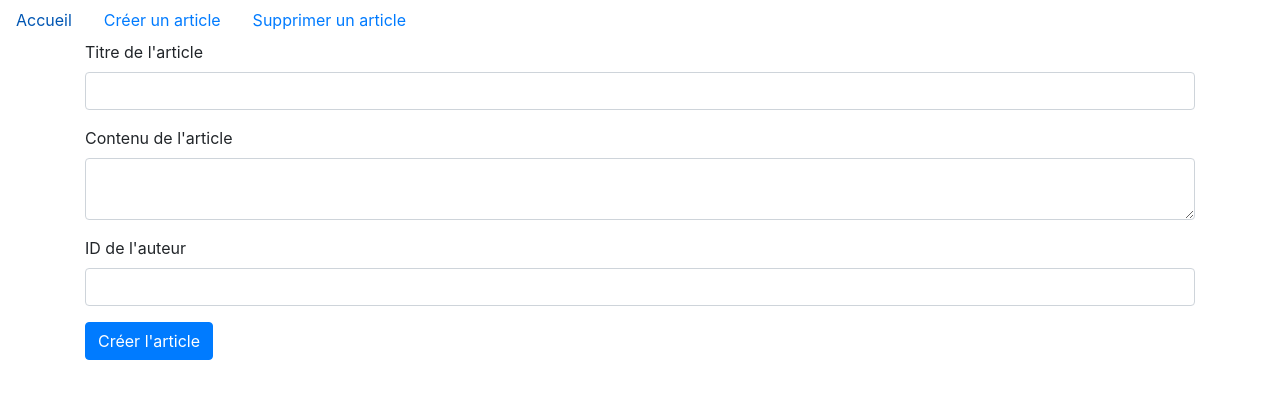
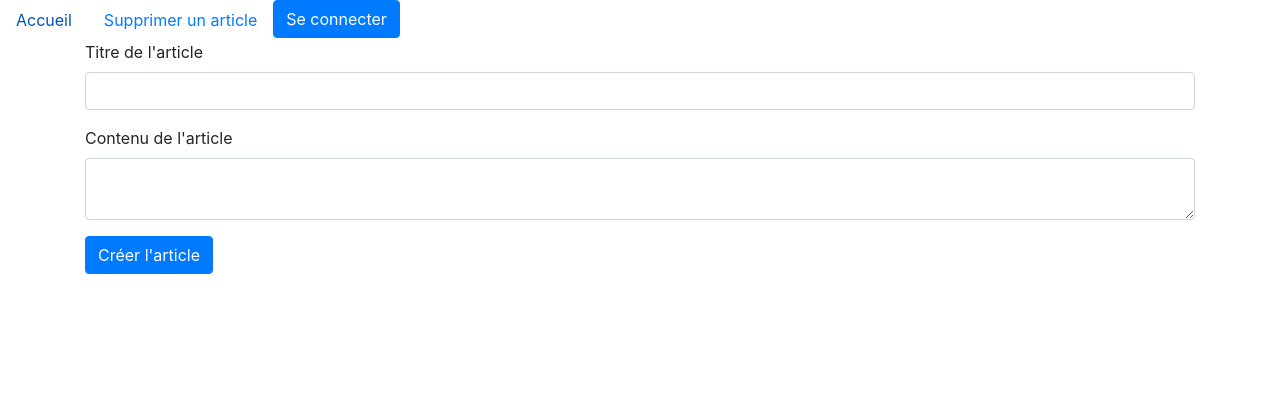
Before and after one commit to Aerith828/first-react-project, a React (Create React App) app: page /articles/create in a window 1280 px wide. Shown: the top 398 px of the page. Built offline with nearby package versions, Linux system fonts and the light colour scheme.

Commit message:
add conditional display over user connection state

```diff
--- a/package.json
+++ b/package.json
@@ -8,6 +8,7 @@
     "@testing-library/user-event": "^7.2.1",
     "react": "^16.13.1",
     "react-bootstrap": "^1.0.0",
+    "react-cookie": "^4.0.3",
     "react-dom": "^16.13.1",
     "react-icons": "^3.9.0",
     "react-router-dom": "^5.1.2",
--- a/src/App.js
+++ b/src/App.js
@@ -1,4 +1,5 @@
 import React from 'react';
+import { CookiesProvider} from 'react-cookie';
 import {
   BrowserRouter as Router,
   Switch,
@@ -18,6 +19,7 @@
 
 const App = () => {
   return (
+    <CookiesProvider>
       <Router>
         <Navigation />
         <Switch>
@@ -30,6 +32,7 @@
         </Switch>
         <ToastContainer/>
       </Router>
+    </CookiesProvider>
   );
 }
 
--- a/src/components/CreateComment.js
+++ b/src/components/CreateComment.js
@@ -1,4 +1,5 @@
 import React, { useState } from 'react';
+import { useCookies } from 'react-cookie';
 import { toast } from 'react-toastify';
 
 import Form from 'react-bootstrap/Form';
@@ -6,7 +7,8 @@
 
 const CreateComment = ( { article_id, onCreate }) => {
     const [content, setContent] = useState("");
-    const [author, setAuthor] = useState("");
+
+    const [ cookies, setCookie ] = useCookies();
 
     const handleSubmit = (event) => {
         event.preventDefault();
@@ -20,7 +22,7 @@
             body: JSON.stringify({
                 article_id,
                 content,
-                author,
+                author:cookies.user.id,
             }),
         })
             .then((result) => {
@@ -33,12 +35,12 @@
                         content,
                         article_id,
                         created_at: new Date(),
-                        authorFirstname: "Emeline",
-                        authorLastname: "GUERINET"
+                        authorId: cookies.user.id,
+                        authorFirstname: cookies.user.firstname,
+                        authorLastname: cookies.user.lastname,
                     });
 
                     setContent("");
-                    setAuthor("");
                 } else {
                     toast.error(
                         <div>
@@ -59,9 +61,6 @@
             case "content":
                 setContent(event.target.value);
                 break;
-            case "author":
-                setAuthor(event.target.value);
-                break;
             //no default
         }
     }
@@ -77,15 +76,6 @@
                     value={content}
                 />
             </Form.Group>
-            <Form.Group controlId="comment.author">
-                <Form.Label>ID de l'auteur</Form.Label>
-                <Form.Control
-                    type="number"
-                    name="author"
-                    onChange={handleChange}
-                    value={author}
-                />
-            </Form.Group>
             <Button variant="primary" type="submit">Créer le commentaire</Button>
         </Form>
     );
--- a/src/components/Navigation.js
+++ b/src/components/Navigation.js
@@ -1,8 +1,45 @@
 import React from 'react';
+import { useCookies } from 'react-cookie';
 import { Link } from 'react-router-dom';
 import Nav from 'react-bootstrap/Nav';
+import Button from 'react-bootstrap/Button';
 
 const Navigation = () => {
+    const [ cookies, setCookie, removeCookie ] = useCookies();
+
+    const handleLogout = () => {
+        removeCookie("userToken");
+        removeCookie("user");
+    }
+
+    const renderButton = () => {
+        if (cookies.userToken) {
+            return(
+                <Nav.Item>
+                    <Button onClick={handleLogout} >Se déconnecter</Button>
+                </Nav.Item>
+            )
+        } else {
+            return(
+                <Nav.Item>
+                    <Button as={Link} to="/signin">Se connecter</Button>
+                </Nav.Item>
+            )
+        }
+    }
+
+    const renderCreateArticleLink = () => {
+        if (cookies.userToken) {
+            return (
+                <Nav.Item>
+                    <Nav.Link as={Link} to="/articles/create">
+                        Créer un article
+                    </Nav.Link>
+                </Nav.Item>
+            )
+        }
+    }
+
     return (
         <Nav>
             <Nav.Item>
@@ -10,16 +47,13 @@
                     Accueil
                 </Nav.Link>
             </Nav.Item>
-            <Nav.Item>
-                <Nav.Link as={Link} to="/articles/create">
-                    Créer un article
-                </Nav.Link>
-            </Nav.Item>
+            {renderCreateArticleLink()}
             <Nav.Item>
                 <Nav.Link as={Link} to="/articles/delete">
                     Supprimer un article
                 </Nav.Link>
             </Nav.Item>
+            {renderButton()}
         </Nav>
     );
 }
--- a/src/components/ViewComment.js
+++ b/src/components/ViewComment.js
@@ -1,4 +1,5 @@
 import React from 'react';
+import { useCookies } from 'react-cookie';
 
 import { formatDate } from '../utils/date';
 
@@ -9,7 +10,9 @@
 
 
 const ViewComment = ( { comment, onDelete } ) => {
-    const { id, content, created_at, authorFirstname, authorLastname } = comment;
+    const { id, content, authorId, created_at, authorFirstname, authorLastname } = comment;
+
+    const [ cookies, setCookie ] = useCookies();
 
     const handleClick = () => {
         fetch('http://localhost:3001/api/comments/delete', {
@@ -46,15 +49,25 @@
             });
     }
 
+    const renderTrashButton = () => {
+        const user = cookies.user || {};
+        if (user.id === authorId) {
+            return(
+                <Button
+                    variant="outline-danger"
+                    onClick={handleClick}
+                >
+                    <FaTrash />
+                </Button>
+            )
+        }
+
+    };
+
     return (
         <ListGroup.Item>
                 <p>
-                    <Button
-                    variant="outline-danger"
-                    onClick={handleClick}
-                    >
-                        <FaTrash />
-                    </Button>
+                    { renderTrashButton()}
                     &nbsp;
                     {content}
                 </p>
--- a/src/components/ViewComments.js
+++ b/src/components/ViewComments.js
@@ -1,13 +1,16 @@
 import React, {useEffect, useState} from 'react';
+import { useCookies } from 'react-cookie';
+import { toast } from 'react-toastify';
 
 import { ListGroup } from 'react-bootstrap';
-import { toast } from 'react-toastify';
 
 import CreateComment from '../components/CreateComment';
 import ViewComment from '../components/ViewComment';
 
 const ViewComments = ({ article_id }) => {
     const [ comments, setComments ] = useState([]);
+
+    const [ cookies, setCookie ] = useCookies();
 
     useEffect(() => {
         fetch('http://localhost:3001/api/comments?id=' + article_id)
@@ -54,15 +57,23 @@
         );
     });
 
+    const renderCreateComment = () => {
+        if (cookies.userToken) {
+            return(
+                <ListGroup.Item>
+                    <CreateComment
+                        article_id={article_id}
+                        onCreate={handleCreate}
+                    />
+                </ListGroup.Item>
+            )
+        }
+    }
+
     return(
         <ListGroup>
                 {renderedComments}
-                <ListGroup.Item>
-                    <CreateComment
-                    article_id={article_id}
-                    onCreate={handleCreate}
-                    />
-                </ListGroup.Item>
+                {renderCreateComment()}
         </ListGroup>
     );
 };
--- a/src/pages/CreateArticle.js
+++ b/src/pages/CreateArticle.js
@@ -1,4 +1,5 @@
 import React, { useState } from 'react';
+import { useCookies } from 'react-cookie';
 import { toast } from 'react-toastify';
 
 import Container from 'react-bootstrap/Container';
@@ -8,7 +9,8 @@
 const CreateArticle = () => {
     const [title, setTitle] = useState("");
     const [content, setContent] = useState("");
-    const [author, setAuthor] = useState("");
+
+    const [ cookies, setCookie ] = useCookies();
 
     const handleSubmit = (event) => {
         event.preventDefault();
@@ -22,7 +24,7 @@
             body: JSON.stringify({
                 title,
                 content,
-                author,
+                author: cookies.user.id,
             }),
         })
         .then((result) => {
@@ -32,7 +34,6 @@
             if (status === "OK"){
                 setTitle("");
                 setContent("");
-                setAuthor("");
                 toast.success("L'article a bien été ajouté");
             } else {
                 toast.error(
@@ -56,9 +57,6 @@
                 break;
             case "content":
                 setContent(event.target.value);
-                break;
-            case "author":
-                setAuthor(event.target.value);
                 break;
             //no default
         }
@@ -85,15 +83,6 @@
                         value={content}
                     />
                 </Form.Group>
-                <Form.Group controlId="article.author">
-                    <Form.Label>ID de l'auteur</Form.Label>
-                    <Form.Control
-                        type="number"
-                        name="author"
-                        onChange={handleChange}
-                        value={author}
-                    />
-                </Form.Group>
                 <Button variant="primary" type="submit">Créer l'article</Button>
             </Form>
         </Container>
--- a/src/pages/Signin.js
+++ b/src/pages/Signin.js
@@ -1,13 +1,16 @@
 import React, { useState } from 'react';
+import { useCookies } from 'react-cookie';
+import { toast } from 'react-toastify';
 
 import Container from 'react-bootstrap/Container';
 import Form from 'react-bootstrap/Form';
 import Button from 'react-bootstrap/Button';
-import { FormLabel } from 'react-bootstrap';
 
-const Signin = () => {
+const Signin = ({ history }) => {
     const [ email, setEmail ] = useState("");
     const [ password, setPassword ] = useState("");
+
+    const [ cookie, setCookie ] =useCookies();
 
     const handleChange = (event) => {
         const { name, value } = event.target;
@@ -25,6 +28,41 @@
 
     const handleSubmit = (event) => {
         event.preventDefault();
+
+        fetch('http://localhost:3001/api/login', {
+            method: "POST",
+            headers: {
+                'Content-Type': 'application/json',
+                'Accept': 'application/json',
+            },
+            body: JSON.stringify({
+                email,
+                password,
+            }),
+        })
+        .then((result) => {
+            return result.json();
+        })
+        .then(({ status, extra, infos }) => {
+            if (status === "OK"){
+                console.log(infos);
+                setCookie("userToken", infos.userToken);
+                setCookie("user", infos.user);
+
+                history.push('/'); // indique la route donc ici Home
+            } else {
+                toast.error(
+                    <div>
+                        Oups ... Nous avons une erreur ! <br/>
+                        {extra}
+                    </div>
+                );
+            }
+        })
+        .catch((error) => {
+            toast.error("Oups ... Nous avons eu une erreur ! ");
+            console.log(error);
+        });
     }
 
     return (
```
Also changed, not shown: 1 other file (tests, documents, lock files or other folders). Lines whose indentation alone changed are shown as unchanged.
